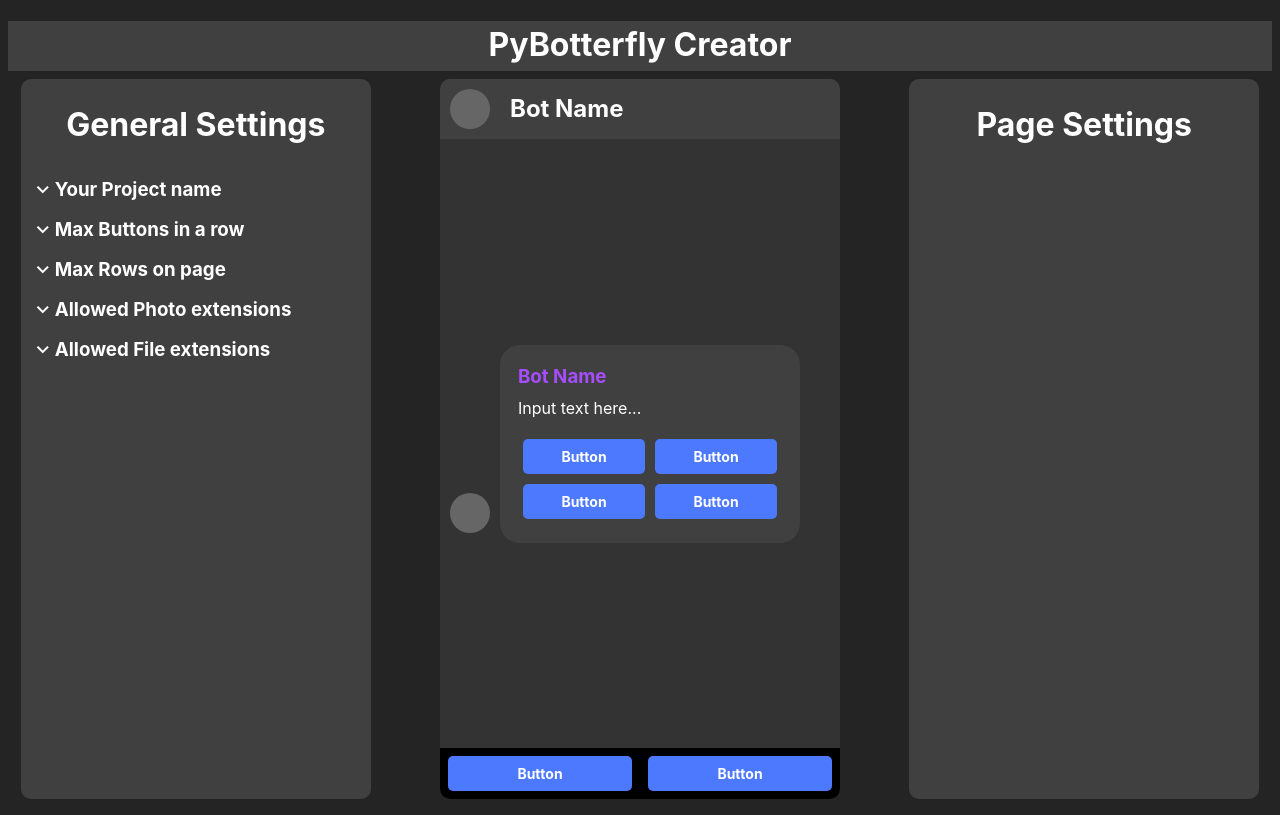
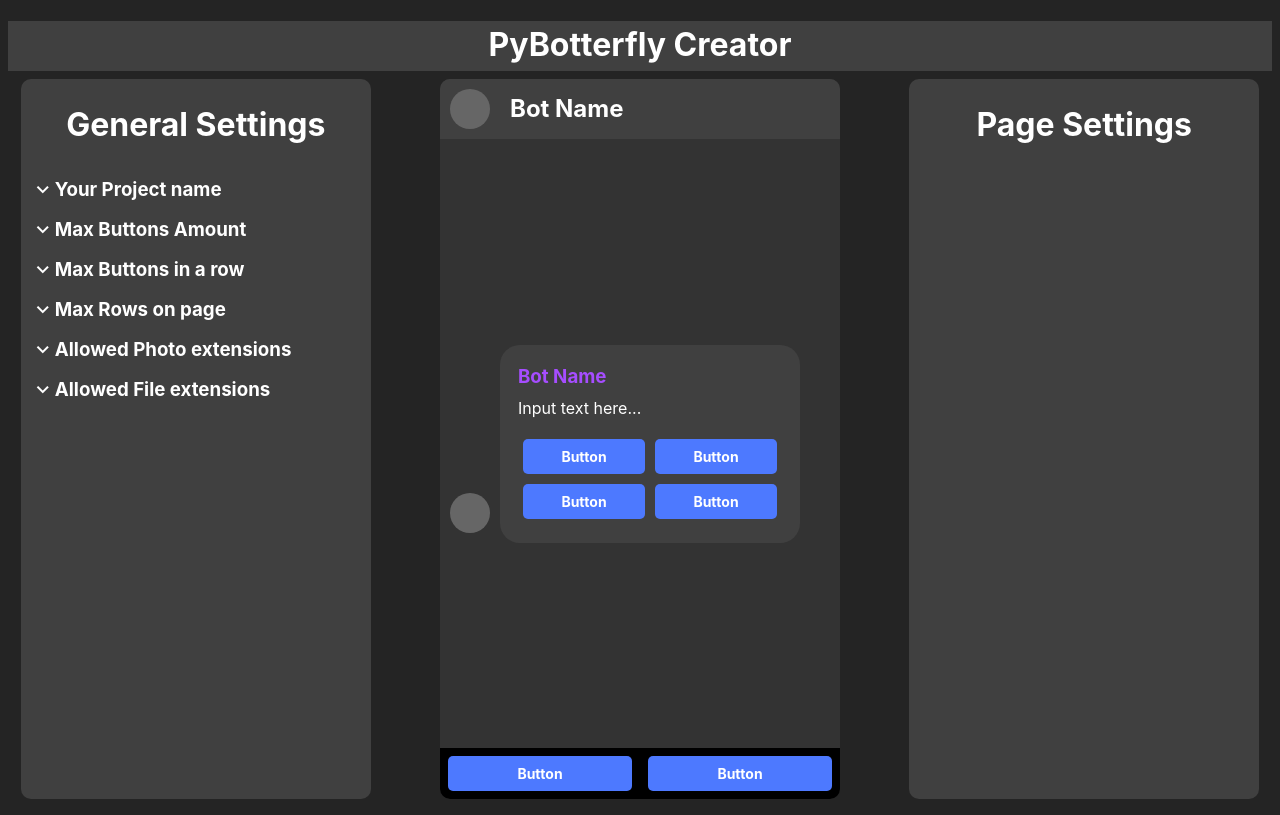
Before and after one commit to Ninzalo/PyBotterfly-web, a React (Vite) app: page / in a window 1280 px wide. Built offline with nearby package versions, Linux system fonts and the light colour scheme.

Commit message:
feat: add max buttons amount
Added Max Buttons Amount setting to the LeftSidebar

```diff
--- a/src/App.jsx
+++ b/src/App.jsx
@@ -9,10 +9,18 @@ function App() {
   const [projectName, setProjectName] = React.useState(
     defaultValues.projectName,
   )
-  const [maxButtons, setMaxButtons] = React.useState(
+
+  const [maxButtonsAmount, setMaxButtonsAmount] = React.useState(
+    defaultValues.maxButtonsAmount,
+  )
+
+  const [maxButtonsInRow, setMaxButtonsInRow] = React.useState(
     defaultValues.maxButtonsInRow,
   )
+
   const [maxRows, setMaxRows] = React.useState(defaultValues.maxRows)
+
+  console.log(maxButtonsAmount, maxButtonsInRow, maxRows)
 
   const [photoExtensions, setPhotoExtensions] = React.useState(
     defaultValues.allowedPhotoExtensions,
@@ -95,16 +103,31 @@ function App() {
     },
   }
 
-  const maxButtonsFuncs = {
-    incrementMaxButtons: () => {
-      setMaxButtons((prevState) => {
+  const maxButtonsAmountFuncs = {
+    incrementMaxButtonsAmount: () => {
+      setMaxButtonsAmount((prevState) => {
+        return prevState < defaultValues.maxButtonsAmount
+          ? prevState + 1
+          : prevState
+      })
+    },
+    decrementMaxButtonsAmount: () => {
+      setMaxButtonsAmount((prevState) => {
+        return prevState > 1 ? prevState - 1 : prevState
+      })
+    },
+  }
+
+  const maxButtonsInRowFuncs = {
+    incrementMaxButtonsInRow: () => {
+      setMaxButtonsInRow((prevState) => {
         return prevState < defaultValues.maxButtonsInRow
           ? prevState + 1
           : prevState
       })
     },
-    decrementMaxButtons: () => {
-      setMaxButtons((prevState) => {
+    decrementMaxButtonsInRow: () => {
+      setMaxButtonsInRow((prevState) => {
         return prevState > 1 ? prevState - 1 : prevState
       })
     },
@@ -142,8 +165,10 @@ function App() {
           dropdownItem={generalFuncs.dropdownItem}
           projectName={projectName}
           {...projectNameFuncs}
-          maxButtons={maxButtons}
-          {...maxButtonsFuncs}
+          maxButtonsAmount={maxButtonsAmount}
+          {...maxButtonsAmountFuncs}
+          maxButtonsInRow={maxButtonsInRow}
+          {...maxButtonsInRowFuncs}
           maxRows={maxRows}
           {...maxRowsFuncs}
           allowedPhotoExtensions={photoExtensions}
--- a/src/DefaultValues.jsx
+++ b/src/DefaultValues.jsx
@@ -36,6 +36,7 @@ const defaultFileExtensions = [
   },
 ]
 export const defaultValues = {
+  maxButtonsAmount: 20,
   maxButtonsInRow: 4,
   maxRows: 6,
   projectName: 'Bot Name',
--- a/src/components/leftsidebar/LeftSidebar.jsx
+++ b/src/components/leftsidebar/LeftSidebar.jsx
@@ -1,7 +1,8 @@
 import React from 'react'
 import '../Sidebar.css'
 import ProjectNameContainer from './ProjectNameContainer'
-import MaxButtonsContainer from './MaxButtonsContainer'
+import MaxButtonsAmountContainer from './MaxButtonsAmountComponent'
+import MaxButtonsInRowContainer from './MaxButtonsInRowContainer'
 import MaxRowsContainer from './MaxRowsContainer'
 import AllowedPhotoExtensionsContainer from './AllowedPhotoExtensionsContainer'
 import AllowedFileExtensionsContainer from './AllowedFileExtensionsContainer'
@@ -11,7 +12,8 @@ export default function LeftSidebar(props) {
     <div className='sidebar left-sidebar'>
       <h1>General Settings</h1>
       <ProjectNameContainer {...props} />
-      <MaxButtonsContainer {...props} />
+      <MaxButtonsAmountContainer {...props} />
+      <MaxButtonsInRowContainer {...props} />
       <MaxRowsContainer {...props} />
       <AllowedPhotoExtensionsContainer {...props} />
       <AllowedFileExtensionsContainer {...props} />
--- /dev/null
+++ b/src/components/leftsidebar/MaxButtonsAmountComponent.jsx
@@ -0,0 +1,45 @@
+import React from 'react'
+import '../Sidebar.css'
+import DropDownItem from './DropDownItem'
+import { defaultValues } from '../../DefaultValues'
+
+export default function MaxButtonsAmountContainer(props) {
+  const [itemOpened, setItemOpened] = React.useState(false)
+  function toggleOpened() {
+    setItemOpened((prevState) => !prevState)
+  }
+
+  return (
+    <div className='max-buttons-amount'>
+      <DropDownItem
+        {...props}
+        toggleItem={toggleOpened}
+        isItemCurrentOpened={itemOpened}
+        dropDownItemName='Max Buttons Amount'
+      />
+      {itemOpened && (
+        <div className='counter'>
+          <div
+            className={`circle clickable ${
+              props.maxButtonsAmount === 1 ? ' unavailable' : ''
+            }`}
+            onClick={props.decrementMaxButtonsAmount}
+          >
+            -
+          </div>
+          <h3>{props.maxButtonsAmount}</h3>
+          <div
+            className={`circle clickable ${
+              props.maxButtonsAmount === defaultValues.maxButtonsAmount
+                ? ' unavailable'
+                : ''
+            }`}
+            onClick={props.incrementMaxButtonsAmount}
+          >
+            +
+          </div>
+        </div>
+      )}
+    </div>
+  )
+}
--- a/src/components/leftsidebar/MaxButtonsContainer.jsx
+++ b/src/components/leftsidebar/MaxButtonsInRowContainer.jsx
@@ -3,14 +3,14 @@ import '../Sidebar.css'
 import DropDownItem from './DropDownItem'
 import { defaultValues } from '../../DefaultValues'
 
-export default function MaxButtonsContainer(props) {
+export default function MaxButtonsInRowContainer(props) {
   const [itemOpened, setItemOpened] = React.useState(false)
   function toggleOpened() {
     setItemOpened((prevState) => !prevState)
   }
 
   return (
-    <div className='max-buttons'>
+    <div className='max-buttons-in-row'>
       <DropDownItem
         {...props}
         toggleItem={toggleOpened}
@@ -21,20 +21,20 @@ export default function MaxButtonsContainer(props) {
         <div className='counter'>
           <div
             className={`circle clickable ${
-              props.maxButtons === 1 ? ' unavailable' : ''
+              props.maxButtonsInRow === 1 ? ' unavailable' : ''
             }`}
-            onClick={props.decrementMaxButtons}
+            onClick={props.decrementMaxButtonsInRow}
           >
             -
           </div>
-          <h3>{props.maxButtons}</h3>
+          <h3>{props.maxButtonsInRow}</h3>
           <div
             className={`circle clickable ${
-              props.maxButtons === defaultValues.maxButtonsInRow
+              props.maxButtonsInRow === defaultValues.maxButtonsInRow
                 ? ' unavailable'
                 : ''
             }`}
-            onClick={props.incrementMaxButtons}
+            onClick={props.incrementMaxButtonsInRow}
           >
             +
           </div>
```
